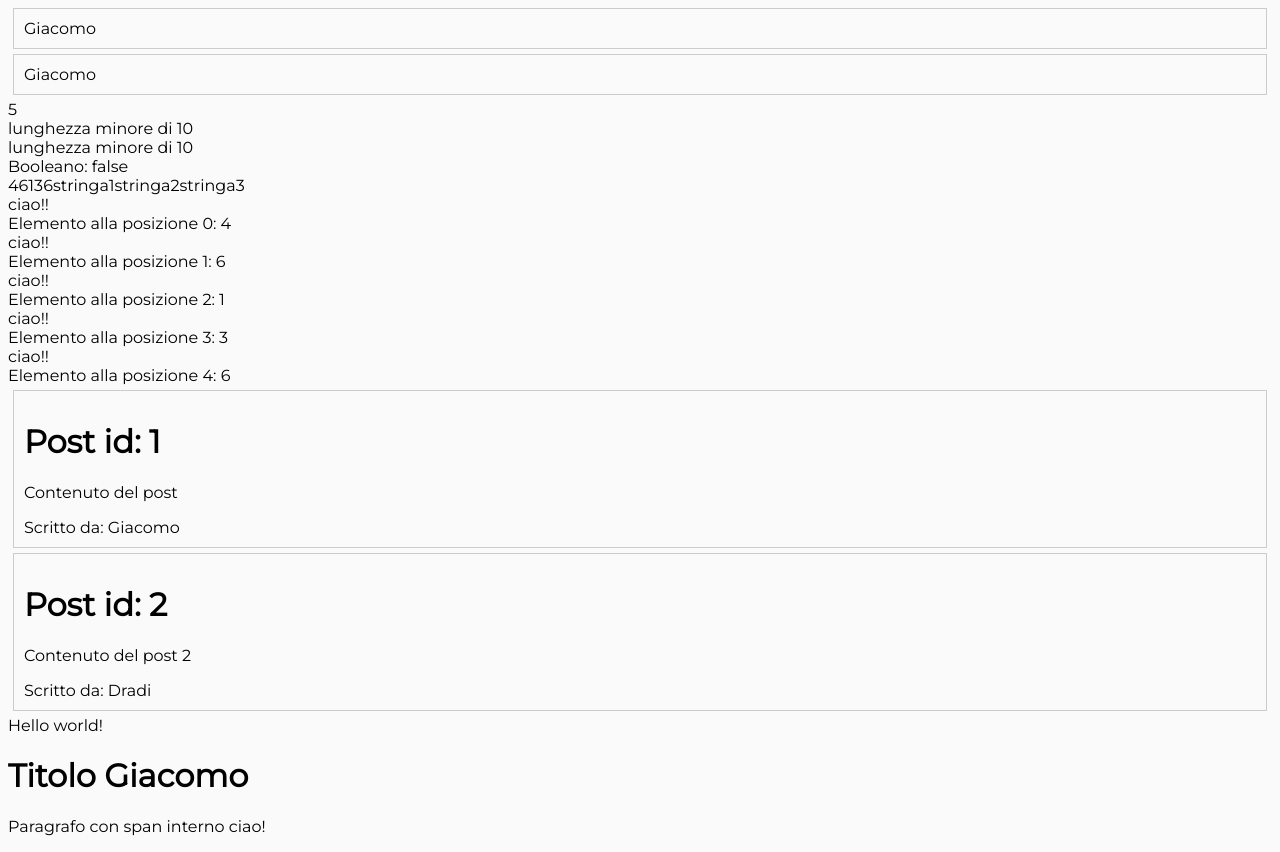
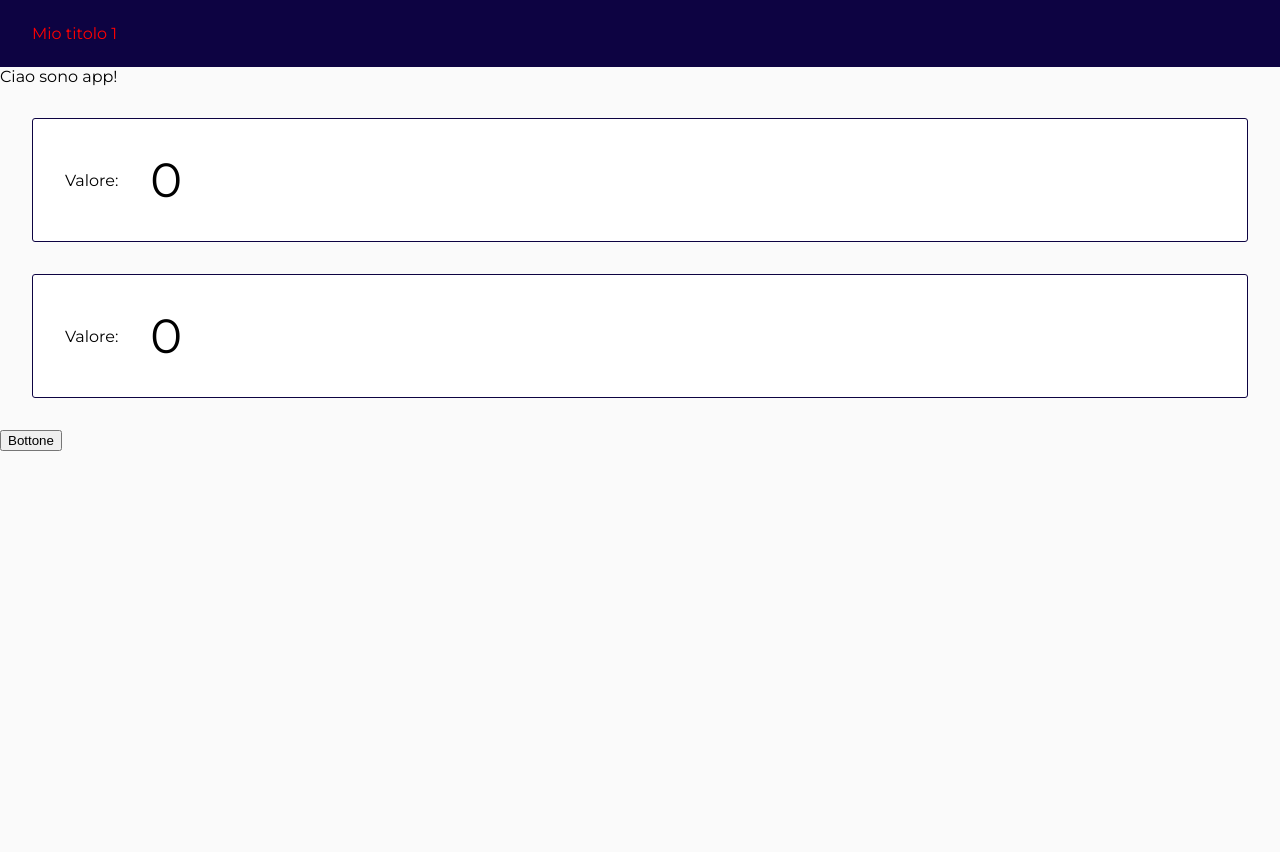
Before and after one commit to gdradi/fitstic-react-2023, a React (Create React App) app: page / in a window 1280 px wide. After the commit the page ends 800 px from the top, so only its background shows below. Built offline with nearby package versions, Linux system fonts and the light colour scheme; the HTML template or start-up script is replaced by a standard one.

Commit message:
Lezione 4

```diff
--- /dev/null
+++ b/src/Display.tsx
@@ -0,0 +1,9 @@
+export const Display: React.FunctionComponent<{
+    counter: number
+  }> = (props) => {
+    console.log("Display!");
+    return <div className="display">
+      <span className="hint">Valore: </span>
+      <span className="value">{props.counter}</span>
+    </div>
+  };
--- /dev/null
+++ b/src/Header.tsx
@@ -0,0 +1,10 @@
+interface HeaderProps {
+    title: string;
+    className?: string;
+}
+
+export const Header: React.FunctionComponent<HeaderProps> = (props) => {
+    return <div className={"header " + (props.className ?? "")}>
+        {props.title}
+    </div>;
+};
--- a/src/app.scss
+++ b/src/app.scss
@@ -4,6 +4,7 @@
 body {
     background: #fafafa;
     font-family: 'Montserrat', sans-serif;
+    margin: 0;
 }
 
 .splash {
@@ -24,3 +25,32 @@ body {
     border: 1px solid #ccc;
     margin: 5px;
 }
+
+
+
+.header {
+    background: #0d0342;
+    color: white;
+    padding: 1.5rem 2rem;
+}
+
+
+.red-text {
+    color: red;
+}
+
+.display {
+    padding: 2rem;
+    border: 1px solid #0d0342;
+    margin: 2rem;
+    border-radius: 3px;
+    background: white;
+    display: flex;
+    align-items: center;
+    .hint {
+        margin-right: 2rem;
+    }
+    .value {
+        font-size: 3rem;
+    }
+}
--- a/src/index.tsx
+++ b/src/index.tsx
@@ -1,8 +1,10 @@
 import _ from 'lodash';
-import React from 'react';
+import React, { useState } from 'react';
 import ReactDOM from 'react-dom/client';
-import { App } from './App';
+// import { App } from './App';
 import "./app.scss";
+import { Display } from './Display';
+import { Header } from './Header';
 
 // Importazione dei file di ripasso typescript
 // il percorso di importazione è relativo a questo file
@@ -59,7 +61,7 @@ const funzionePerSwitch = () => {
 }
 
 const funzionePerCiclo = () => {
-  //let result: JSX.Element[] = [];
+  // let result: JSX.Element[] = [];
   // for (let i = 0; i < array.length; i++) {
   //   result.push(<div>Elemento alla posizione {i}: {array[i]}</div>);
   // }
@@ -76,6 +78,8 @@ const elementoPerNome = <div className="riquadro-nome">
   {nome}
 </div>
 
+
+
 const elemento = <div className="miaclasse">
   {elementoPerNome}
   {elementoPerNome}
@@ -85,7 +89,7 @@ const elemento = <div className="miaclasse">
       ? <div className="riquadro-nome">pari</div>
       : null} */}
 
-    {/* {array.length % 2 === 0 && <div>pari</div>} */}
+    {array.length % 2 === 0 && <div>pari</div>}
 
     {array.length % 2 === 0
       ? <div className="riquadro-nome">pari</div>
@@ -111,7 +115,7 @@ const elemento = <div className="miaclasse">
     </div>)}
 
     {_.map(arrayDiPost, (post, index) => {
-      return <div className="riquadro-nome">
+      return <div className="riquadro-nome" key={index}>
         <h1>Post id: {post.id}</h1>
         <p>{post.body}</p>
         <div>Scritto da: {post.author}</div>
@@ -126,8 +130,51 @@ const elemento = <div className="miaclasse">
 </div>;
 
 
+// function App() {
+//   return <div>Ciao sono app!</div>
+// }
+
+
+
+
+const App: React.FunctionComponent = () => {
+  const myTitle = "Mio titolo 1";
+
+  // Definizione di uno stato "counter" di tipo number
+  const [counter, setCounter] = useState<number>(0);
+  const counterNegativo = -counter;
+
+  console.log("App!");
+
+  return <div>
+    {/* <Header title={myTitle} /> */}
+    <Header title={myTitle} className="red-text" />
+    <div>Ciao sono app!</div>
+
+    <Display counter={counter} />
+    <Display counter={counterNegativo} />
+
+    <button onClick={() => {
+      setCounter(counter + 2);
+      // setCounter(counter => {
+      //   console.log("primo set counter: ", counter);
+      //   return counter + 1
+      // });
+      // setCounter(counter + 1);
+      // console.log("log in mezzo!");
+      // setCounter(counter => {
+      //   console.log("secondo set counter: ", counter);
+      //   return counter + 1
+      // });
+      // console.log("log in fondo!");
+
+    }}>Bottone</button>
+  </div>
+}
+
+
 
 const root = ReactDOM.createRoot(
   document.getElementById('root') as HTMLElement
 );
-root.render(elemento);
+root.render(<App />);
```
Also changed, not shown: 1 other file (tests, documents, lock files or other folders).
